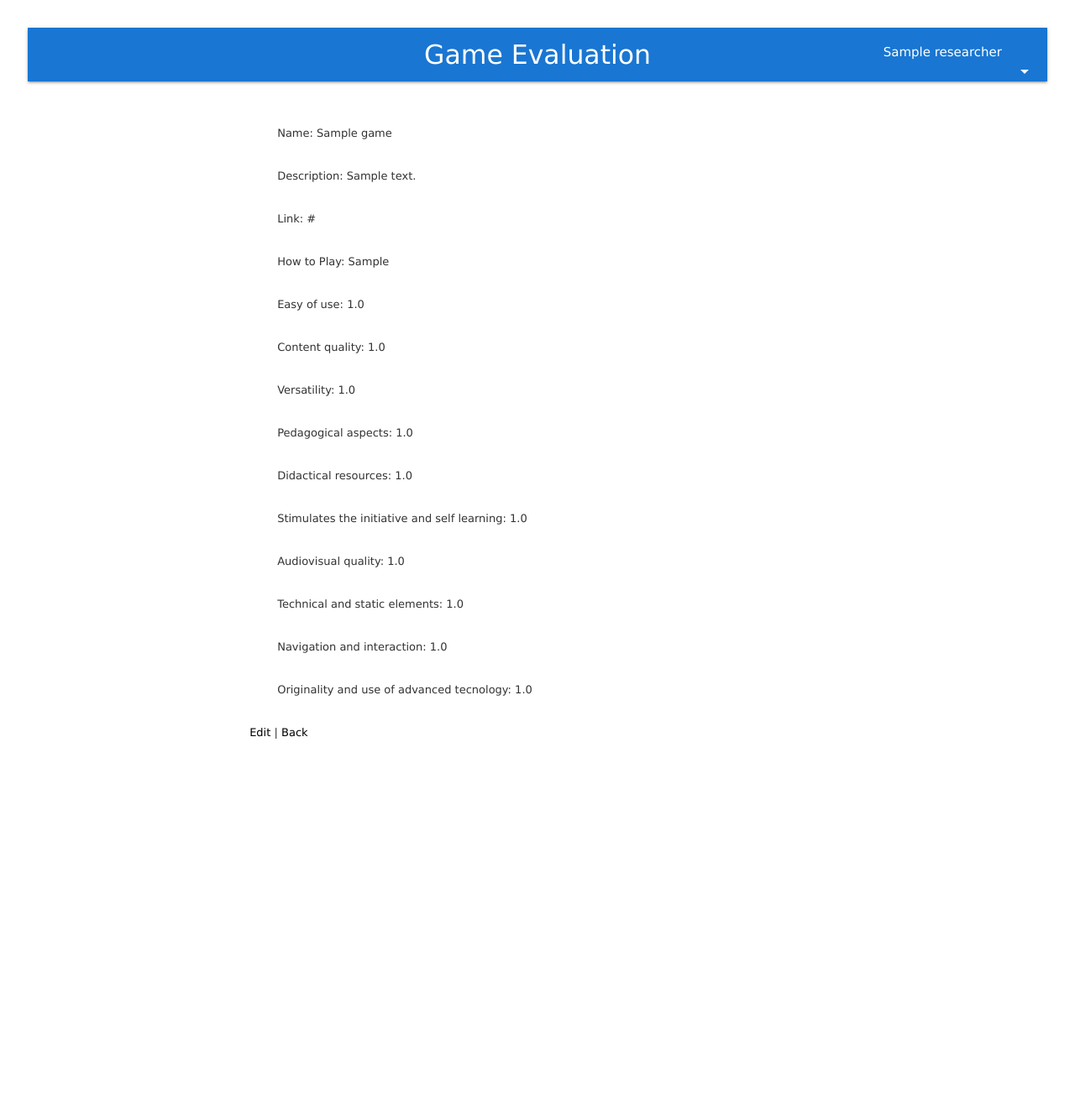
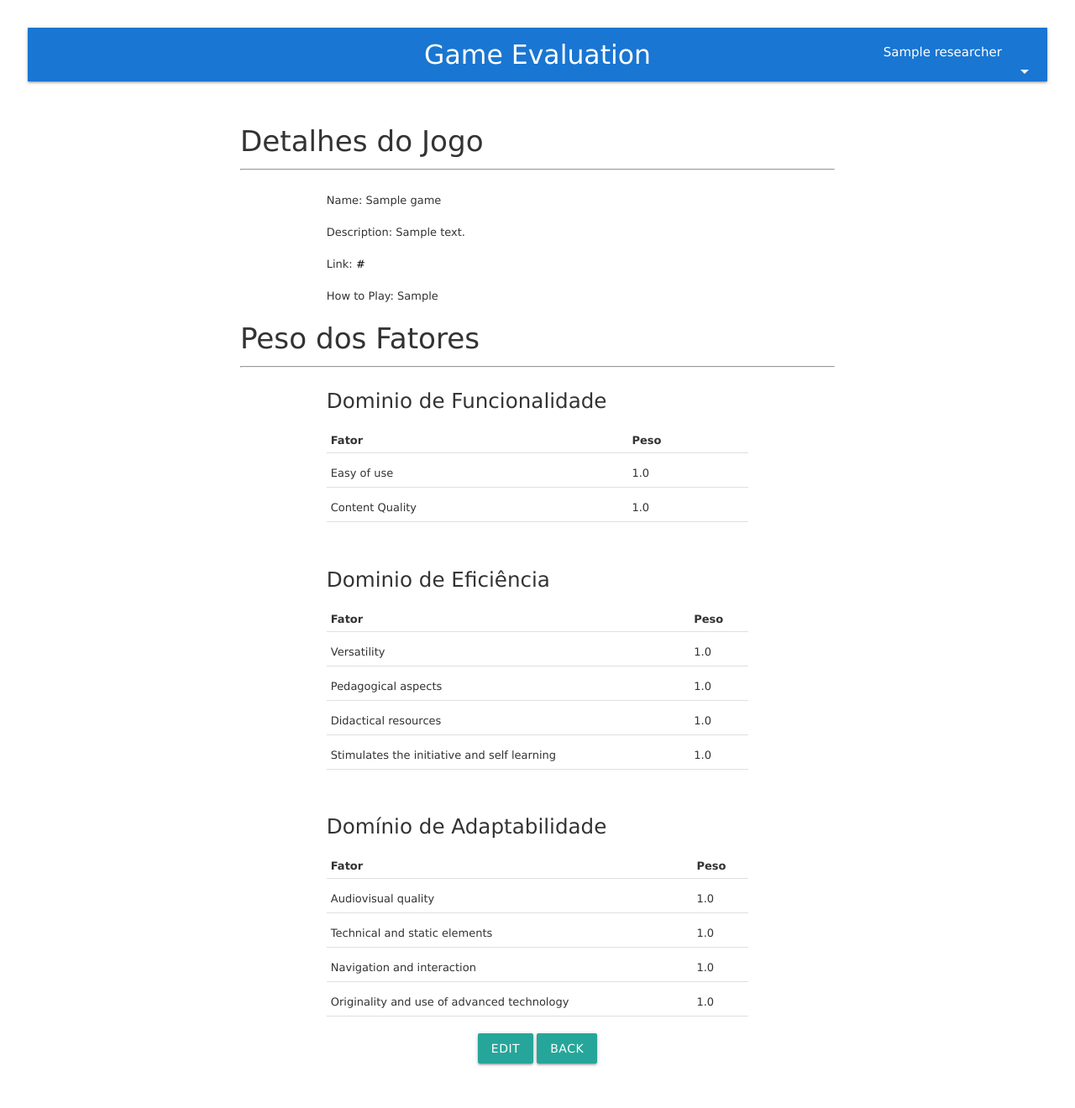
Before and after one commit to glabrego/game_evaluation, a Rails app: page /games/1 in a window 1280 px wide. Shown: the whole page at 84% size. Before the commit the page ends 880 px from the top, so only its background shows below. Run offline with Rails 7, Linux system fonts and the light colour scheme; a user stored in the database is signed in; tables that the repository leaves empty hold one stand-in row (values such as "Sample post"); style sheets or scripts are compiled from the project's sources; some libraries are stand-ins or nearby versions.

```diff
--- a/app/views/evaluations/_form.html.erb
+++ b/app/views/evaluations/_form.html.erb
@@ -122,6 +122,6 @@
   </div>
 
   <div class="actions">
-    <%= f.submit 'Salvar Avaliação' %>
+    <%= f.submit 'Salvar Avaliação', class: 'waves-light btn' %>
   </div>
 <% end %>
--- a/app/views/evaluations/new.html.erb
+++ b/app/views/evaluations/new.html.erb
@@ -2,4 +2,6 @@
 
 <%= render 'form', evaluation: @evaluation %>
 
-<%= link_to 'Back', game_evaluations_path %>
+<div class="container center">
+  <%= link_to 'Back', game_evaluations_path, class: 'waves-light btn' %>
+</div>
--- a/app/views/games/_form.html.erb
+++ b/app/views/games/_form.html.erb
@@ -82,6 +82,6 @@
   </div>
 
   <div class="actions">
-    <%= f.submit %>
+    <%= f.submit 'Salvar Jogo', class: 'waves-light btn' %>
   </div>
 <% end %>
--- a/app/views/games/edit.html.erb
+++ b/app/views/games/edit.html.erb
@@ -2,5 +2,7 @@
 
 <%= render 'form', game: @game %>
 
-<%= link_to 'Show', @game %> |
-<%= link_to 'Back', games_path %>
+<div class="container center">
+  <%= link_to 'Show', @game, class: 'waves-light btn' %>
+  <%= link_to 'Back', games_path, class: 'waves-light btn' %>
+</div>
--- a/app/views/games/index.html.erb
+++ b/app/views/games/index.html.erb
@@ -8,7 +8,9 @@
 
 <br>
 
-<%= link_to 'Cadastrar Jogo', new_game_path, class: 'waves-effect waves-light btn' %>
+<div class="container center">
+  <%= link_to 'Cadastrar Jogo', new_game_path, class: 'waves-effect waves-light btn' %>
+</div>
 
 <script type="text/javascript" charset="utf-8">
   $(document).ready(function(){
--- a/app/views/games/new.html.erb
+++ b/app/views/games/new.html.erb
@@ -2,4 +2,6 @@
 
 <%= render 'form', game: @game %>
 
-<%= link_to 'Back', games_path %>
+<div class="container center">
+  <%= link_to 'Back', games_path, class: 'waves-light btn' %>
+</div>
--- a/app/views/games/show.html.erb
+++ b/app/views/games/show.html.erb
@@ -1,72 +1,119 @@
-<p>
+<div class="row">
+  <h4>Detalhes do Jogo</h4>
+  <hr />
+</div>
+<div class="container">
+  <div class="row">
     <strong>Name:</strong>
     <%= @game.name %>
-</p>
+  </div>
 
-<p>
+  <div class="row">
     <strong>Description:</strong>
     <%= @game.description %>
-</p>
+  </div>
 
-<p>
+  <div class="row">
     <strong>Link:</strong>
-  <%= @game.link%>
-</p>
+    <%= link_to @game.link %>
+  </div>
 
-<p>
+  <div class="row">
     <strong>How to Play:</strong>
     <%= @game.how_to_play%>
-</p>
+  </div>
+</div>
 
-<p>
-  <strong>Easy of use:</strong>
-  <%= @game.easy_of_use %>
-</p>
+<div class="row">
+  <h4>Peso dos Fatores</h4>
+  <hr />
+</div>
 
-<p>
-  <strong>Content quality:</strong>
-  <%= @game.content_quality %>
-</p>
+<div class="container">
+  <div class="row">
+    <h5> Dominio de Funcionalidade </h5>
+  <table>
+    <thead>
+      <th>Fator</th>
+      <th>Peso</th>
+    </thead>
+    <tbody>
+      <tr>
+        <td>Easy of use</td>
+        <td><%= @game.easy_of_use %></td>
+      </tr>
+      <tr>
+        <td>Content Quality</td>
+        <td><%= @game.content_quality %></td>
+      </tr>
+    </tbody>
+  </table>
+  </div>
+</div>
+<br />
 
-<p>
-  <strong>Versatility:</strong>
-  <%= @game.versatility %>
-</p>
+<div class="container">
+  <div class="row">
+    <h5> Dominio de Eficiência</h5>
+    <table>
+      <thead>
+        <th>Fator</th>
+        <th>Peso</th>
+      </thead>
+      <tbody>
+        <tr>
+          <td>Versatility</td>
+          <td><%= @game.versatility %></td>
+        </tr>
+        <tr>
+          <td>Pedagogical aspects</td>
+          <td><%= @game.pedagogical_aspects %></td>
+        </tr>
+        <tr>
+          <td>Didactical resources</td>
+          <td><%= @game.didactical_resources %></td>
+        </tr>
+        <tr>
+          <td>Stimulates the initiative and self learning</td>
+          <td><%= @game.stimulates_the_initiative_and_self_learning %></td>
+        </tr>
+      </tbody>
+    </table>
+  </div>
+</div>
+<br />
 
-<p>
-  <strong>Pedagogical aspects:</strong>
-  <%= @game.pedagogical_aspects %>
-</p>
+<div class="container">
+  <div class="row">
+    <h5>Domínio de Adaptabilidade</h5>
+    <table>
+      <thead>
+        <th>Fator</th>
+        <th>Peso</th>
+      </thead>
+      <tbody>
+        <tr>
+          <td>Audiovisual quality</td>
+          <td><%= @game.audiovisual_quality %></td>
+        </tr>
+        <tr>
+          <td>Technical and static elements</td>
+          <td><%= @game.technical_and_static_elements %></td>
+        </tr>
+        <tr>
+          <td>Navigation and interaction</td>
+          <td><%= @game.navigation_and_interaction %></td>
+        </tr>
+        <tr>
+          <td>Originality and use of advanced technology</td>
+          <td><%= @game.originality_and_use_of_advanced_tecnology %></td>
+        </tr>
+      </tbody>
+    </table>
+  </div>
+</div>
 
-<p>
-  <strong>Didactical resources:</strong>
-  <%= @game.didactical_resources %>
-</p>
-
-<p>
-  <strong>Stimulates the initiative and self learning:</strong>
-  <%= @game.stimulates_the_initiative_and_self_learning %>
-</p>
-
-<p>
-  <strong>Audiovisual quality:</strong>
-  <%= @game.audiovisual_quality %>
-</p>
-
-<p>
-  <strong>Technical and static elements:</strong>
-  <%= @game.technical_and_static_elements %>
-</p>
-
-<p>
-  <strong>Navigation and interaction:</strong>
-  <%= @game.navigation_and_interaction %>
-</p>
-
-<p>
-  <strong>Originality and use of advanced tecnology:</strong>
-  <%= @game.originality_and_use_of_advanced_tecnology %>
-</p>
-
-<%= link_to 'Edit', edit_game_path(@game) %> |
-<%= link_to 'Back', games_path %>
+<div class="container center">
+  <%= link_to 'Edit', edit_game_path(@game), class:'waves-light btn' %>
+  <%= link_to 'Back', games_path, class:'waves-light btn' %>
+</div>
```
Also changed, not shown: app/views/evaluations/index.html.erb (+38 -9 lines), app/views/games/_game.html.erb (+2 -17 lines). Lines whose indentation alone changed are shown as unchanged.
